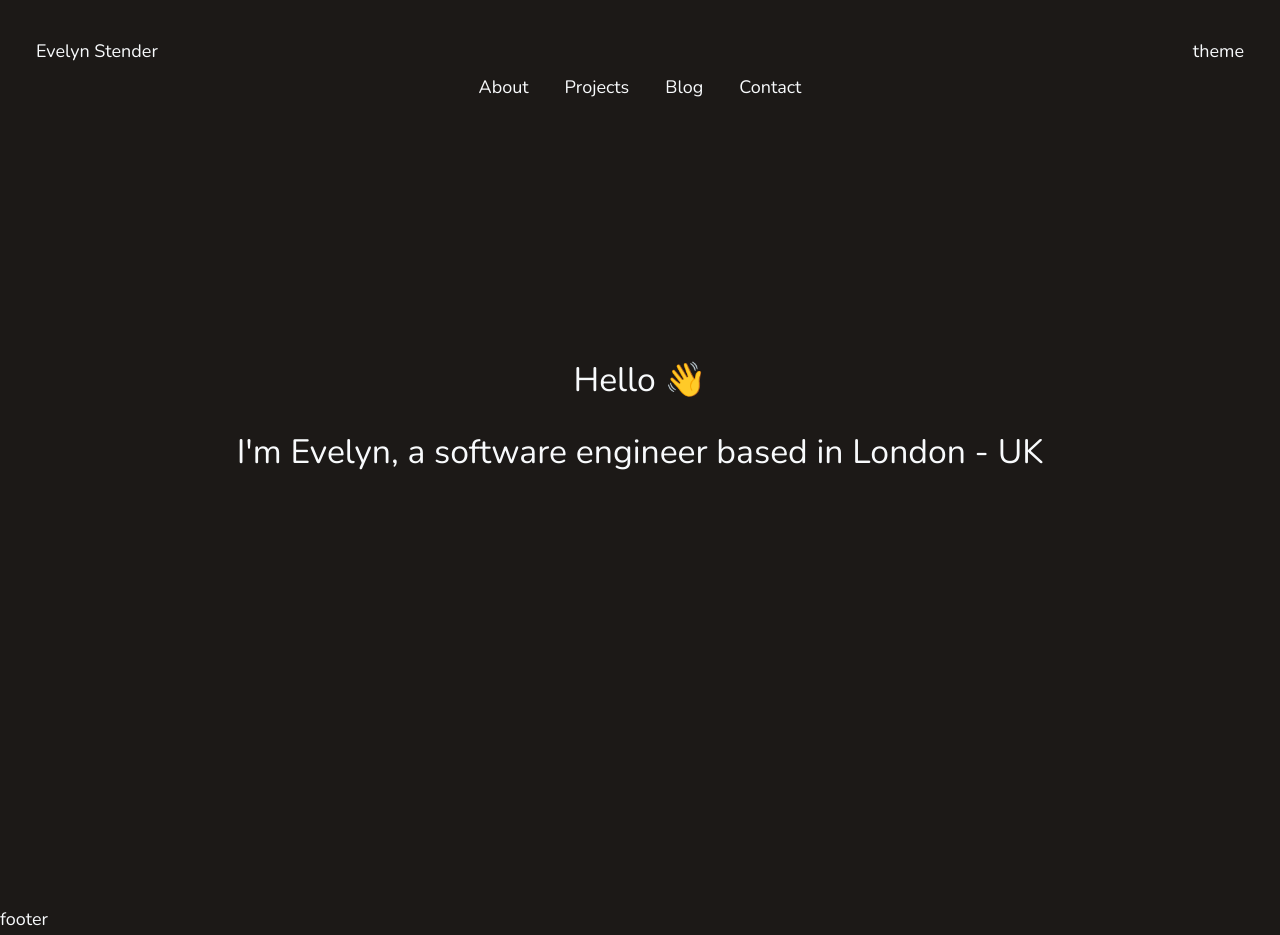
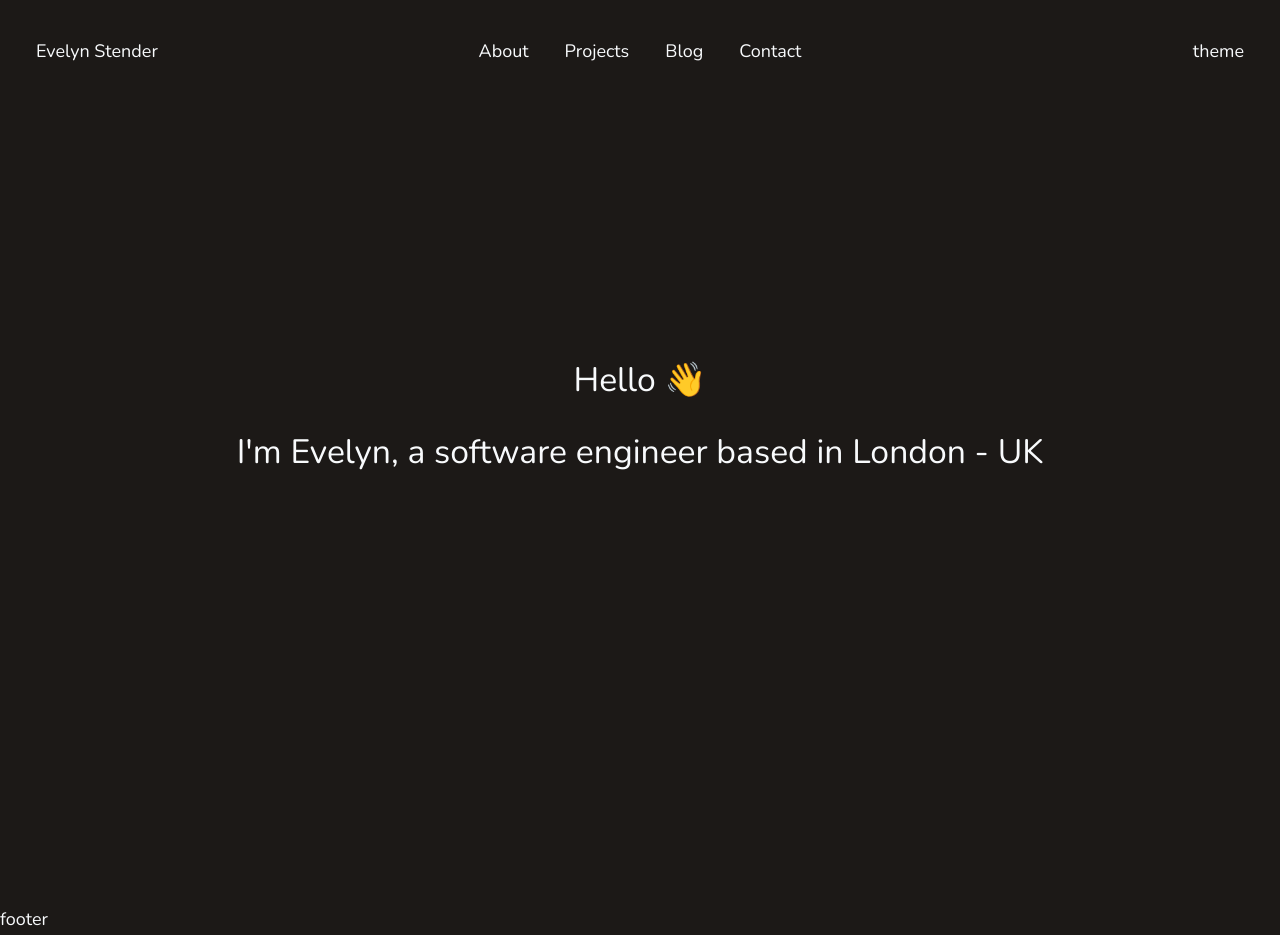
Before and after one commit to evelynstender/ems-website, a Next.js app: page / in a window 1280 px wide. Built offline with nearby package versions, Linux system fonts and the light colour scheme.

Commit message:
adding framer-motion

```diff
--- a/package.json
+++ b/package.json
@@ -30,7 +30,7 @@
     "clsx": "1.2.1",
     "date-fns": "2.29.3",
     "dinero.js": "2.0.0-alpha.8",
-    "framer-motion": "^7.6.7",
+    "framer-motion": "^7.6.15",
     "next": "13.0.3-canary.4",
     "react": "18.2.0",
     "react-dom": "18.2.0",
--- a/styles/globals.css
+++ b/styles/globals.css
@@ -7,3 +7,9 @@
     display: contents;
   }
 }
+
+@layer components {
+  .skateboardIcon {
+    display: absolute;
+  }
+}
--- a/ui/components/Header.tsx
+++ b/ui/components/Header.tsx
@@ -1,5 +1,7 @@
 'use client';
 import Link from 'next/link';
+import { motion, AnimatePresence } from 'framer-motion';
+
 import { usePathname } from 'next/navigation';
 import SkateboardIcon from './SkateboardIcon';
 
@@ -39,22 +41,30 @@ const Header = () => {
         </div>
       </div>
 
-      <div className="flex flex-row place-self-center md:self-end">
+      <div
+        className={`flex flex-row place-self-center ${
+          pathName !== '/' ? 'md:self-end' : ''
+        }`}
+      >
         {links.map((link, index) => {
           return (
-            <div className="flex flex-col items-center">
-              <Link key={index} className="px-4" href={link.href}>
+            <div key={index} className="flex flex-col items-center">
+              <Link className="px-4" href={link.href}>
                 {link.label}
               </Link>
               {pathName === link.href ? (
+                <motion.div layoutId="skateboardIcon">
                   <SkateboardIcon
-                  className="-ml-px -mt-3"
+                    className="skateboardIcon -ml-px -mt-3"
                     width={50}
                     height={50}
                     // green-bright
                     color="#5CC4C4"
                   />
-              ) : null}
+                </motion.div>
+              ) : (
+                <div></div>
+              )}
             </div>
           );
         })}
```
Also changed, not shown: 1 other file (tests, documents, lock files or other folders). Lines whose indentation alone changed are shown as unchanged.
